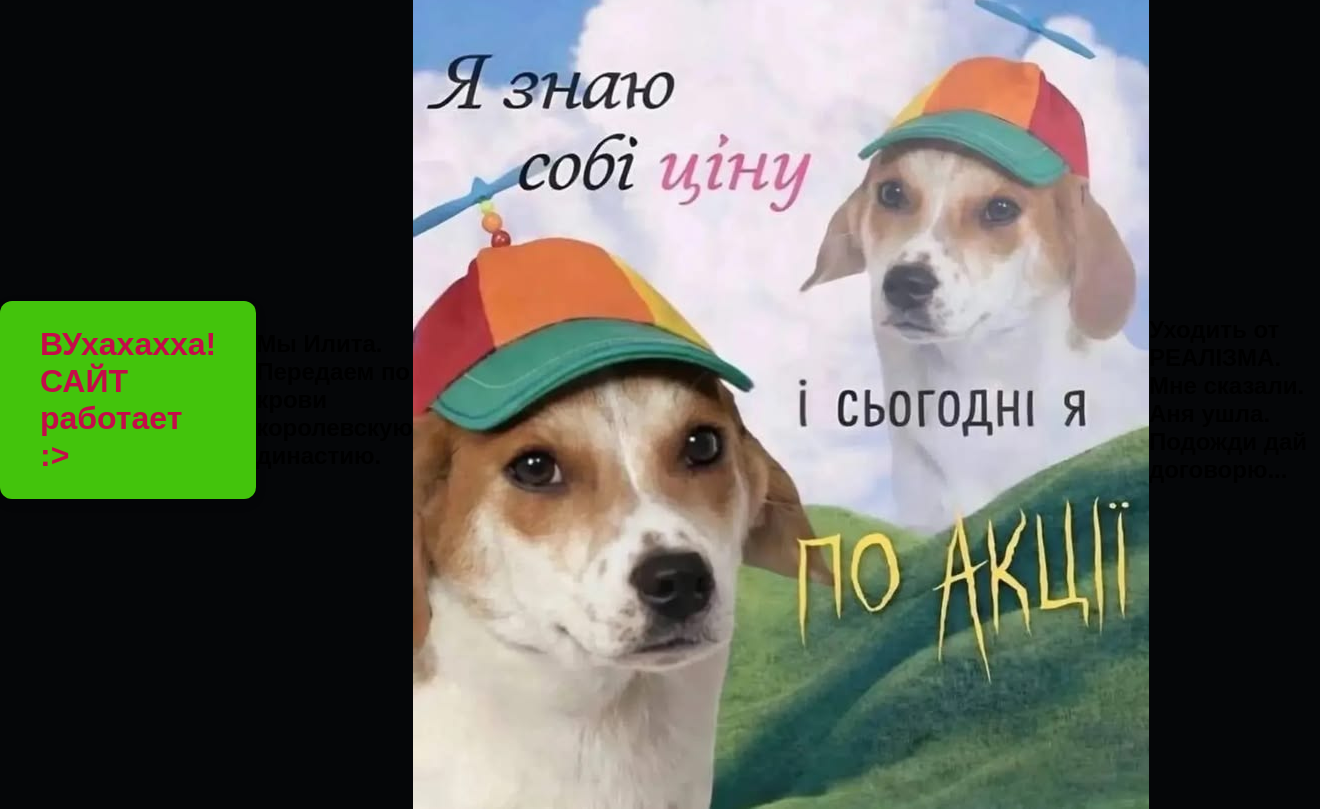
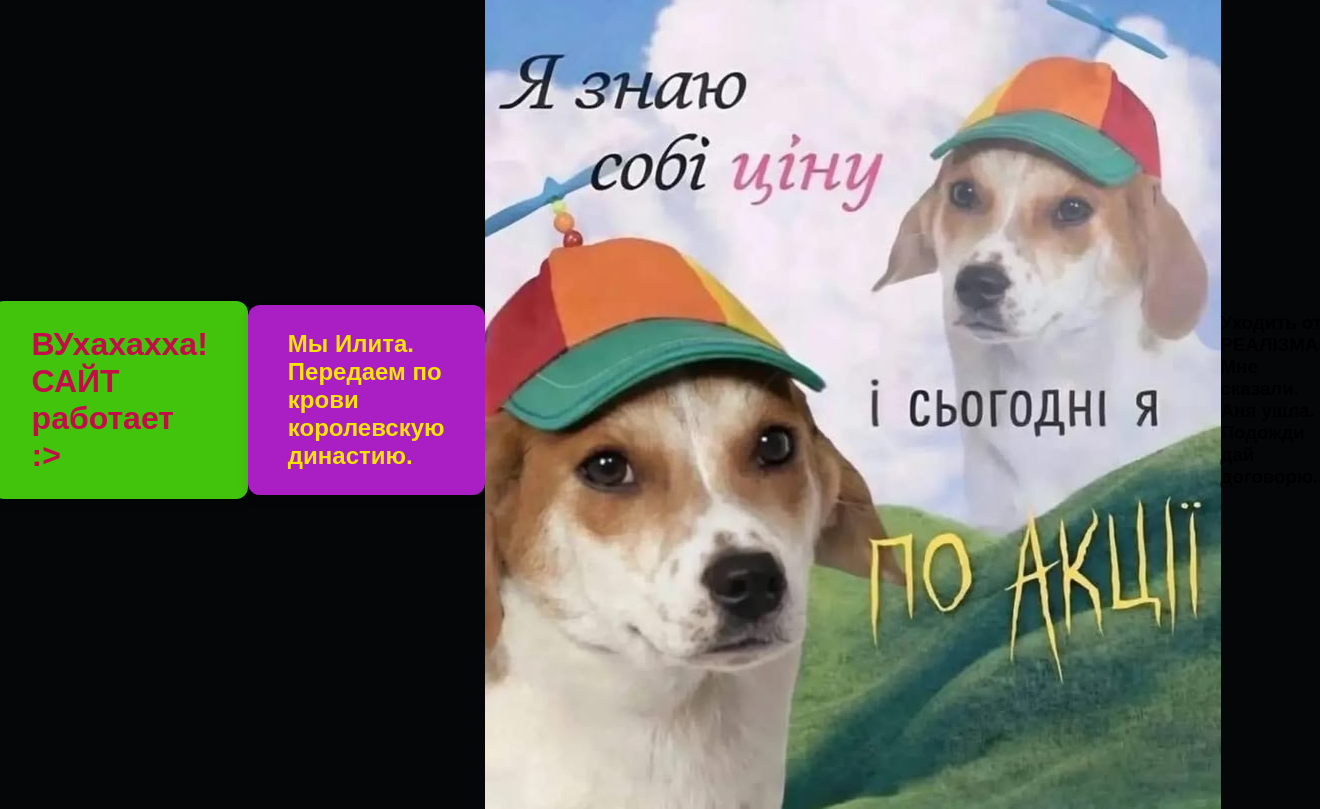
Before and after one commit to rayoflightserenity/my_django_site, a Django app: page / in a window 1320 px wide. Run offline with Django 5.2, Linux system fonts and the light colour scheme.

Commit message:
шалю з кольорами

```diff
--- a/main/static/main/css/style.css
+++ b/main/static/main/css/style.css
@@ -15,3 +15,10 @@ h1 {
     border-radius: 12px;
     box-shadow: 0 4px 12px rgba(0, 0, 0, 0.1);
 }
+h2 {
+    color: #f7e305;
+    background-color: #a91fc4;
+    padding: 25px 40px;
+    border-radius: 12px;
+    box-shadow: 0 4px 12px rgba(0, 0, 0, 0.1);
+}
--- a/main/templates/main/index.html
+++ b/main/templates/main/index.html
@@ -10,6 +10,6 @@
     <h1>ВУхахахха! САЙТ работает :> </h1>
     <h2> Мы Илита. Передаем по крови королевскую династию. </h2>
     <img src="{% static 'main/images/logo.png' %}" alt="Мое фото">
-    <h2> Уходить от РЕАЛІЗМА. Мне сказали. Аня ушла. Подожди дай договорю... </h2>
+    <h3> Уходить от РЕАЛІЗМА. Мне сказали. Аня ушла. Подожди дай договорю... </h3>
 </body>
 </html>
```
